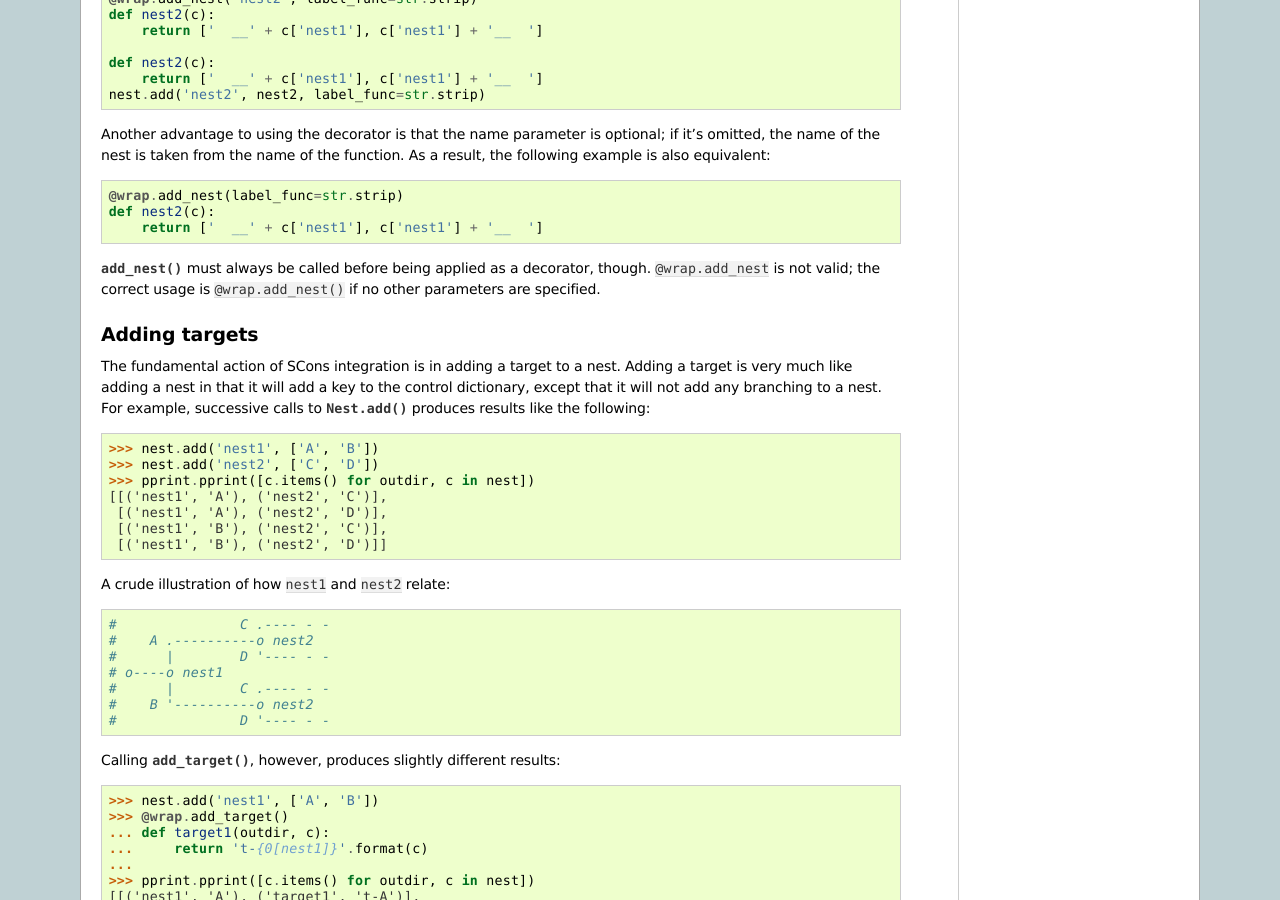
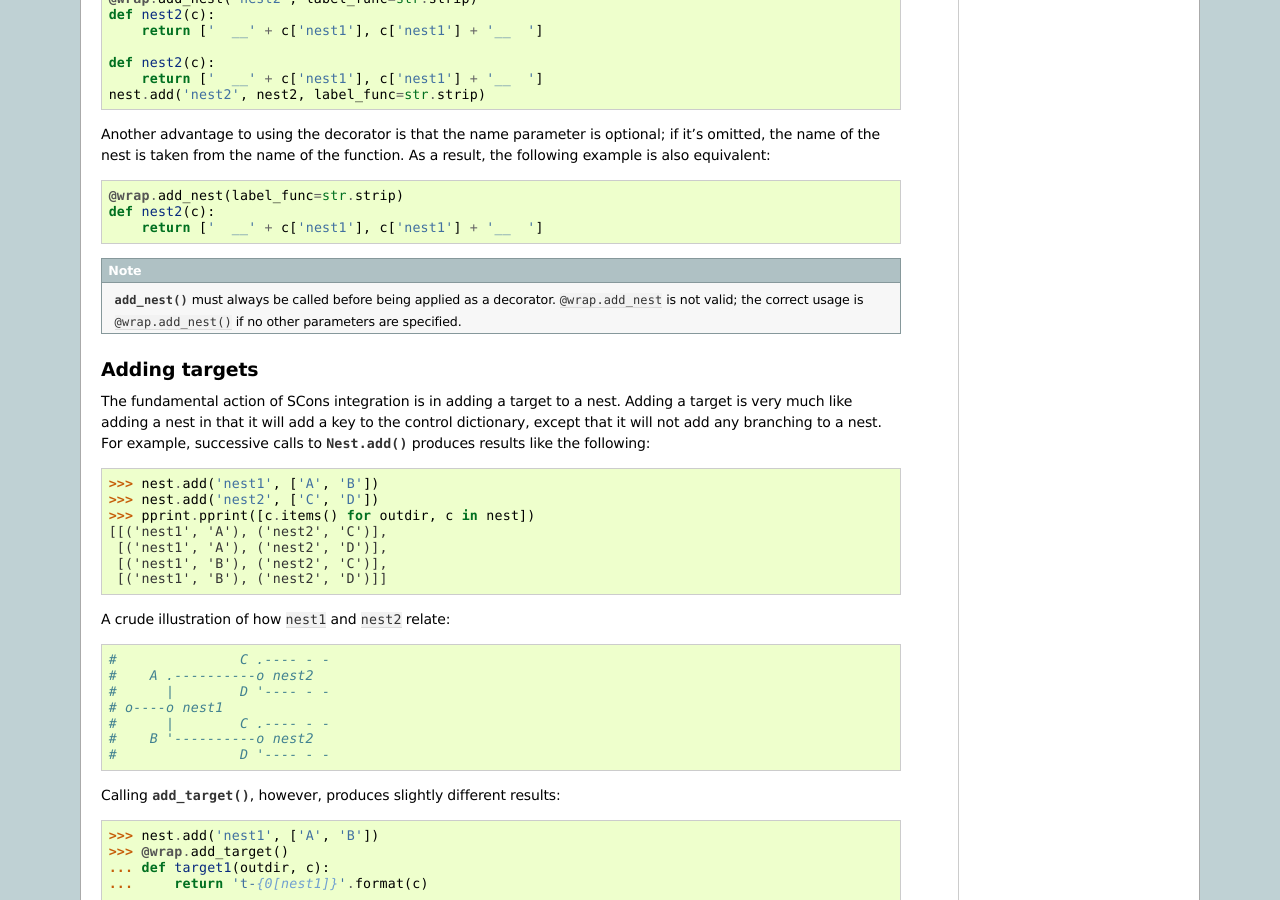
Before and after one commit to fhcrc/nestly, a Sphinx documentation site: the page built from docs/scons.rst, in a window 1280 px wide and 900 px high, scrolled down 749 px. Built offline with Sphinx 7.4.7, drawn with Linux system fonts in a browser that asks for light colours.

Commit message:
minor tweak to scons documentation

```diff
--- a/docs/scons.rst
+++ b/docs/scons.rst
@@ -65,9 +65,12 @@ function. As a result, the following example is also equivalent::
     def nest2(c):
         return ['  __' + c['nest1'], c['nest1'] + '__  ']
 
-:meth:`~SConsWrap.add_nest` must always be called before being applied as a
-decorator, though. ``@wrap.add_nest`` is not valid; the correct usage is
-``@wrap.add_nest()`` if no other parameters are specified.
+
+.. note ::
+
+  :meth:`~SConsWrap.add_nest` must always be called before being applied as a
+  decorator. ``@wrap.add_nest`` is not valid; the correct usage is
+  ``@wrap.add_nest()`` if no other parameters are specified.
 
 Adding targets
 ==============
```
